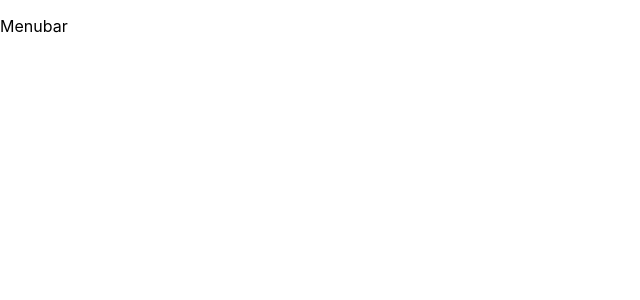
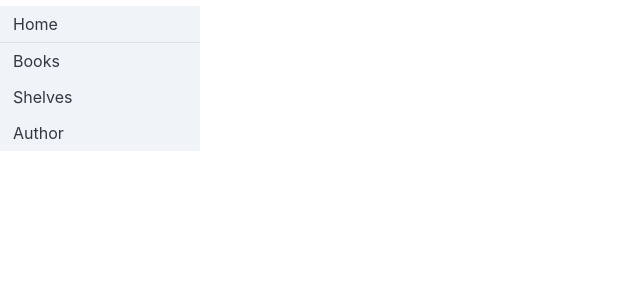
Before and after one commit to waterfox-dev/Alex, a React (Create React App) app in the folder alex-manager/: page / in a window 1280 px wide. Before the commit this address had no page. Shown: the top 300 px of the page, without its empty margins (0-640 px from the left). Built offline with nearby package versions, Linux system fonts and the light colour scheme; the HTML template or start-up script is replaced by a standard one.

Commit message:
✨ feat(Manager): Add A Menubar

```diff
--- a/alex-manager/src/App.tsx
+++ b/alex-manager/src/App.tsx
@@ -8,24 +8,31 @@ import {
 
 import BookList from './pages/BookList';
 import BookDetail from './pages/BookDetail';
+import MenuBar from './components/MenuBar';
+
 import { Grid } from '@mui/joy';
+import { QueryClient, QueryClientProvider } from '@tanstack/react-query';
 
+const queryClient = new QueryClient()
 
 function App() {
   return (
+    <Router>
+      <QueryClientProvider client={queryClient}>
       <Grid container spacing={2} sx={{ flexGrow: 1 }}>
         <Grid xs={2}>
-      <p>Menubar</p>
+          <MenuBar />
         </Grid>
         <Grid xs={9}>
-      <Router>
           <Routes>
-          <Route path="/books" element={<BookList/>}/>
-          <Route path="/books/:id" element={<BookDetail/>}/>
+            <Route path="/books" element={<BookList />} />
+            <Route path="/books/:id" element={<BookDetail />} />
           </Routes>
-      </Router>
         </Grid>
       </Grid>
+      </QueryClientProvider>
+    </Router>
+
   );
 }
 
--- /dev/null
+++ b/alex-manager/src/components/MenuBar.tsx
@@ -0,0 +1,37 @@
+import React from "react";
+import {Divider, List, ListItem, ListItemButton, ListItemContent } from "@mui/joy";
+import { Link } from "react-router-dom";
+
+function MenuBar() {
+  return (
+    <List>
+      <Link to="/" style={{ textDecoration: 'none', textDecorationColor: 'none' }}>
+      <ListItem variant="soft">
+          <ListItemButton>
+            <ListItemContent>Home</ListItemContent>
+          </ListItemButton>
+      </ListItem>
+      </Link>
+      <Divider />
+      <Link to="/books" style={{ textDecoration: 'none', textDecorationColor: 'none' }}>
+        <ListItem variant="soft">
+            <ListItemButton>
+              <ListItemContent>Books</ListItemContent>
+            </ListItemButton>
+        </ListItem>
+      </Link>
+      <ListItem variant="soft">
+        <ListItemButton>
+          <ListItemContent>Shelves</ListItemContent>
+        </ListItemButton>
+      </ListItem>
+      <ListItem variant="soft">
+        <ListItemButton>
+          <ListItemContent>Author</ListItemContent>
+        </ListItemButton>
+      </ListItem>
+    </List>
+  );
+}
+
+export default MenuBar;
--- a/alex-manager/src/pages/BookDetail.tsx
+++ b/alex-manager/src/pages/BookDetail.tsx
@@ -1,48 +1,45 @@
-import React, { useState, useEffect } from "react";
 
 import { useParams } from "react-router-dom";
 
 import { Chip, Sheet } from "@mui/joy";
 
 import Book from "../types/book";
+import { useQuery } from "@tanstack/react-query";
 
 
 function BookDetail(){
     const { id } = useParams();
 
-    const [book, setBook] = useState<Book | null>(null);
+    const { data, isLoading, isError } = useQuery({
+        queryKey: ['book'],
+        queryFn: () => fetch(`http://localhost:8000/api/books/${id}`).then(
+          res => res.json()
+        ),
+    });
 
-    useEffect(() => {
-        onLoad();
-    }, []);
 
-    function onLoad(){
-        console.log(id)
-        fetch(`http://localhost:8000/api/books/${id}`)
-        .then(response => response.json())
-        .then((book: Book) => {
-            setBook(book);
-        })
-        .catch(error => console.error('Error fetching book:', error));
-    }
+
+      if (isLoading) return <div>Loading...</div>
+      if (isError) return <div>Error...</div>
+
 
     return (
         <div>
         <h1>Book</h1>
-        {book && (
+        {data as Book && (
             <Sheet>
-            <h2>{book.title}</h2>
-            <p>ISBN: {book.isbn}</p>
-            <p>Shelf: {book.shelf.name}</p>
-            <p>State: {book.state.name}</p>
-            <p>Publisher: {book.publisher.name}</p>
-            <p>Authors: {book.authors.map((author) => author.name + " "  + author.first_name).join(', ')}</p>
+            <h2>{data.title}</h2>
+            <p>ISBN: {data.isbn}</p>
+            <p>Shelf: {data.shelf.name}</p>
+            <p>State: {data.state.name}</p>
+            <p>Publisher: {data.publisher.name}</p>
+            <p>Authors: {data.authors.map((author: { name: string; first_name: string; }) => author.name + " "  + author.first_name).join(', ')}</p>
             <p>
-                Status: {book.availability.id === 1 ?
-                <Chip color="success">{book.availability.name}</Chip> : <Chip color="danger">{book.availability.name}</Chip>
+                Status: {data.availability.id === 1 ?
+                <Chip color="success">{data.availability.name}</Chip> : <Chip color="danger">{data.availability.name}</Chip>
                 }
             </p>
-            <img src={book.cover} alt={book.title} style={{maxWidth: '100%'}}/>
+            <img src={data.cover} alt={data.title} style={{maxWidth: '100%'}}/>
             </Sheet>
         )}
         </div>
--- a/alex-manager/src/pages/BookList.tsx
+++ b/alex-manager/src/pages/BookList.tsx
@@ -1,32 +1,23 @@
-import React, { useState, useEffect } from "react";
 import { Chip, Sheet, Button } from "@mui/joy";
 import Table from "@mui/joy/Table";
 
-
-import Author from "../types/author";
-import Availability from "../types/availability";
-import Shelf from "../types/shelf";
-import State from "../types/state";
-import Publisher from "../types/publisher";
 import Book from "../types/book";
 import { Link } from "react-router-dom";
+import { useQuery } from "@tanstack/react-query";
 
-function BookList(){
+function BookList() {
 
-  const [data, setData] = useState<Book[]>([]);
+  var { data, isLoading, isError } = useQuery({
+    queryKey: ['books'],
+    queryFn: () => fetch('http://localhost:8000/api/books').then(
+      res => res.json()
+    ),
+  });
 
-  useEffect(() => {
-    onLoad();
-  }, []);
+  data = data as Book[];
 
-  function onLoad(){
-    fetch('http://localhost:8000/api/books')
-      .then(response => response.json())
-      .then((books: Book[]) => {
-        setData(books);
-      })
-      .catch(error => console.error('Error fetching books:', error));
-  }
+  if (isLoading) return <div>Loading...</div>
+  if (isError) return <div>Error...</div>
 
   return (
     <div>
@@ -45,15 +36,15 @@ function BookList(){
             </tr>
           </thead>
           <tbody>
-            {data.map((book) => (
+            {data.map((book: Book) => (
               <tr key={book.id}>
                 <td>{book.id}</td>
                 <td>{book.isbn}</td>
                 <td>{book.title}</td>
                 <td>{book.shelf.name}</td>
-                <td>{book.authors.map((author) => author.name + " "  + author.first_name).join(', ')}</td>
+                <td>{book.authors.map((author) => author.name + " " + author.first_name).join(', ')}</td>
                 <td>
-                  {book.availability.id == 1 ?
+                  {book.availability.id === 1 ?
                     <Chip color="success">{book.availability.name}</Chip> : <Chip color="danger">{book.availability.name}</Chip>
                   }
                 </td>
```
Lines whose indentation alone changed are shown as unchanged.
